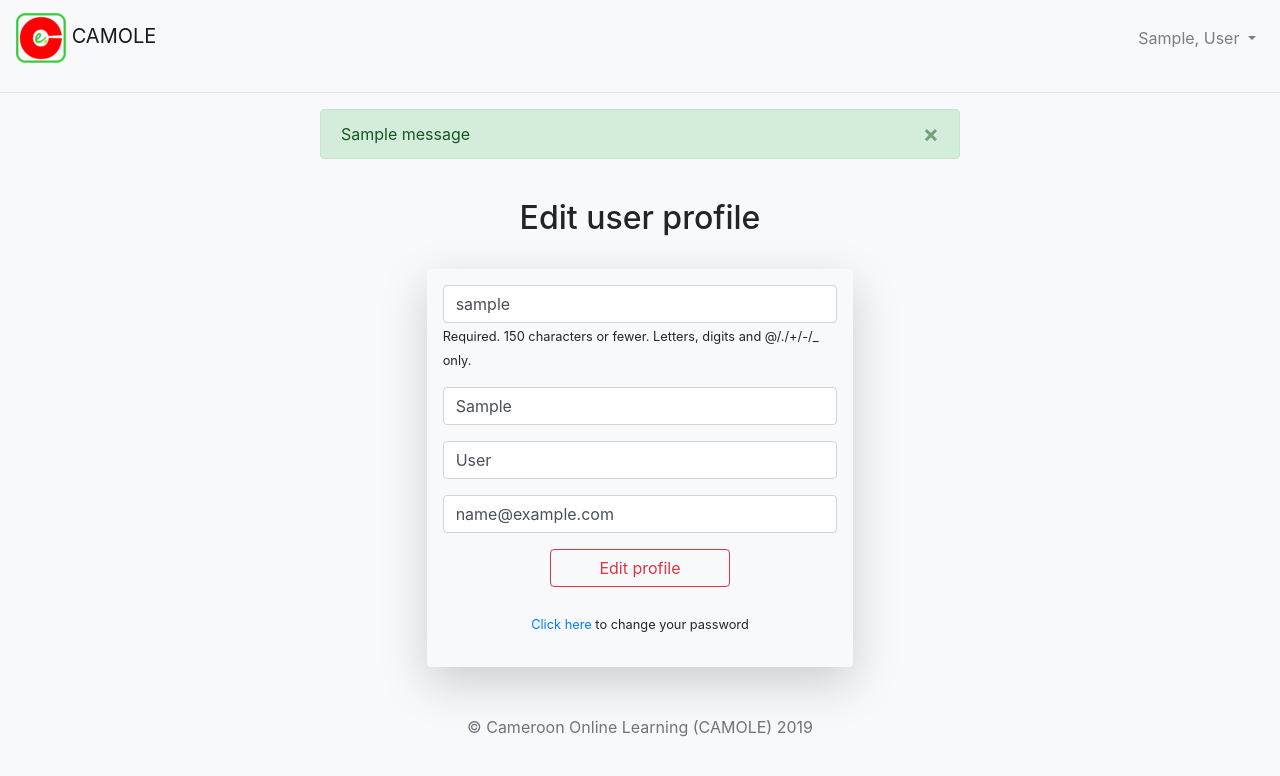
After one commit to b9bogo1/educaproject, a Django app: page /edit_profile/ in a window 1280 px wide. The commit adds this page. Shown: the top 776 px of the page. Run offline with Django 3.2, Linux system fonts and the light colour scheme; a user stored in the database is signed in; tables that the repository leaves empty hold one stand-in row (values such as "Sample post"); one stand-in notice (Sample message) is shown; some libraries are stand-ins or nearby versions.

Commit message:
Pages app Added.

```diff
--- a/educa/urls.py
+++ b/educa/urls.py
@@ -19,8 +19,8 @@ from django.contrib.auth import views as auth_views
 
 urlpatterns = [
     path('', include('pages.urls')),
-    path('accounts/login/', auth_views.LoginView.as_view(), name='login'),
-    path('accounts/logout/', auth_views.LogoutView.as_view(), name='logout'),
-    path('admin/', admin.site.urls),
+    path('accounts/login/', auth_views.LoginView.as_view(), name='log_in'),
+    path('accounts/logout/', auth_views.LogoutView.as_view(), name='log_out'),
+    path('site-administrators/', admin.site.urls),
     path('course/', include('courses.urls')),
 ]
--- /dev/null
+++ b/pages/forms.py
@@ -0,0 +1,69 @@
+from django.contrib.auth.forms import UserCreationForm, UserChangeForm, PasswordChangeForm
+from django.contrib.auth.models import User
+from django import forms
+
+class UserPasswordChange(PasswordChangeForm):
+
+    class Meta:
+        model = User
+        fields = ('old_password', 'new_password1', 'new_password2')
+
+    def __init__(self, *args, **kwargs):
+        super(UserPasswordChange, self).__init__(*args, **kwargs)
+        self.fields['old_password'].widget.attrs.update({'class': 'form-control'})
+        self.fields['old_password'].widget.attrs.update({'placeholder': 'Old password'})
+        self.fields['old_password'].label = ""
+
+        self.fields['new_password1'].widget.attrs.update({'class': 'form-control'})
+        self.fields['new_password1'].widget.attrs.update({'placeholder': 'New password'})
+        self.fields['new_password1'].label = ""
+        self.fields['new_password1'].help_text = "<ul class='small'><li>Your password can't be too similar to your other personal information.</li><li>Your password must contain at least 8 characters.</li><li>Your password can't be a commonly used password.</li><li>Your password can't be entirely numeric.</li></ul>"
+
+        self.fields['new_password2'].widget.attrs.update({'class': 'form-control'})
+        self.fields['new_password2'].widget.attrs.update({'placeholder': 'Confirm new password'})
+        self.fields['new_password2'].label = ""
+
+
+class EditProfileForm(UserChangeForm):
+    email = forms.EmailField(label="", widget=forms.TextInput(attrs={'class': 'form-control', 'placeholder':'Email Address'}))
+    first_name = forms.CharField(label="", max_length=100, widget=forms.TextInput(attrs={'class': 'form-control', 'placeholder':'First Name'}))
+    last_name = forms.CharField(label="", max_length=100, widget=forms.TextInput(attrs={'class': 'form-control', 'placeholder':'Last Name'}))
+    password = forms.CharField(label="", widget=forms.TextInput(attrs={'type': 'hidden'}))
+
+    class Meta:
+        model = User
+        fields = ('username', 'first_name', 'last_name', 'email', 'password')
+
+    def __init__(self, *args, **kwargs):
+        super(EditProfileForm, self).__init__(*args, **kwargs)
+        self.fields['username'].widget.attrs.update({'class': 'form-control'})
+        self.fields['username'].widget.attrs.update({'placeholder': 'Username'})
+        self.fields['username'].label = ""
+        self.fields['username'].help_text = "<small>Required. 150 characters or fewer. Letters, digits and @/./+/-/_ only.</small>"
+
+
+class SignUpForm(UserCreationForm):
+    email = forms.EmailField(label="", widget=forms.TextInput(attrs={'class': 'form-control', 'placeholder':'Email Address'}))
+    first_name = forms.CharField(label="", max_length=100, widget=forms.TextInput(attrs={'class': 'form-control', 'placeholder':'First Name'}))
+    last_name = forms.CharField(label="", max_length=100, widget=forms.TextInput(attrs={'class': 'form-control', 'placeholder':'Last Name'}))
+
+    class Meta:
+        model = User
+        fields = ('username', 'first_name', 'last_name', 'email', 'password1', 'password2',)
+
+    def __init__(self, *args, **kwargs):
+        super(SignUpForm, self).__init__(*args, **kwargs)
+        self.fields['username'].widget.attrs.update({'class': 'form-control'})
+        self.fields['username'].widget.attrs.update({'placeholder': 'Username'})
+        self.fields['username'].label = ""
+        self.fields['username'].help_text = "<small>Required. 150 characters or fewer. Letters, digits and @/./+/-/_ only.</small>"
+
+        self.fields['password1'].widget.attrs.update({'class': 'form-control'})
+        self.fields['password1'].widget.attrs.update({'placeholder': 'Password'})
+        self.fields['password1'].label = ""
+        self.fields['password1'].help_text = "<ul class='small'><li>Your password can't be too similar to your other personal information.</li><li>Your password must contain at least 8 characters.</li><li>Your password can't be a commonly used password.</li><li>Your password can't be entirely numeric.</li></ul>"
+
+        self.fields['password2'].widget.attrs.update({'class': 'form-control'})
+        self.fields['password2'].widget.attrs.update({'placeholder': 'Confirm Password'})
+        self.fields['password2'].label = ""
+        self.fields['password2'].help_text = "<small>Enter the same password as before, for verification.</small>"
--- a/pages/templates/pages/base.html
+++ b/pages/templates/pages/base.html
@@ -16,34 +16,38 @@
     <link rel="stylesheet" href="{% static 'open-iconic/font/css/open-iconic-bootstrap.css' %}">
 </head>
 
-<body>
+<body class="bg-light">
     <header>
-        <nav class="navbar navbar-expand-sm bg-dark navbar-dark">
-            <!-- Brand -->
-            <a class="navbar-brand" href="#">CAMOLE</a>
-
-            <!-- Links -->
-            <ul class="navbar-nav">
-              <li class="nav-item">
-                <a class="nav-link" href="#">Link 1</a>
-              </li>
-              <li class="nav-item">
-                <a class="nav-link" href="#">Link 2</a>
-              </li>
-
-              <!-- Dropdown -->
-              <li class="nav-item dropdown">
-                <a class="nav-link dropdown-toggle" href="#" id="navbardrop" data-toggle="dropdown">
-                  Dropdown link
-                </a>
-                <div class="dropdown-menu">
-                  <a class="dropdown-item" href="#">Link 1</a>
-                  <a class="dropdown-item" href="#">Link 2</a>
-                  <a class="dropdown-item" href="#">Link 3</a>
+        <nav class="navbar navbar-expand-md bg-light navbar-light">
+            <a class="navbar-brand" href="{% url 'home' %}">
+                <img src="{% static 'camole_logo_t_s.png' %}" height=50 width=50 class="d-inline-block alighn-top">
+                CAMOLE
+            </a>
+            <button class="navbar-toggler" type="button" data-toggle="collapse" data-target="#collapsibleNavbar">
+                <span class="navbar-toggler-icon"></span>
+            </button>
+            <div class="collapse navbar-collapse" id="collapsibleNavbar">
+                {% if user.is_authenticated %}
+                <div class="navbar-nav ml-auto">
+                    <div class="nav-item dropdown">
+                        <a class="nav-link dropdown-toggle" href="#" id="navbardrop" data-toggle="dropdown">
+                            {{ user.first_name }}, {{ user.last_name }}
+                        </a>
+                        <div class="dropdown-menu">
+                            <a class="dropdown-item" href="{% url 'edit_profile' %}">Edit profile</a>
+                            <a class="dropdown-item" href="{% url 'change_password' %}">Change password</a>
+                            <div class="dropdown-divider"></div>
+                            <a class="dropdown-item" href="{% url 'logout' %}">Sign out</a>
+                        </div>
+                    </div>
                 </div>
-              </li>
-            </ul>
+                {% else %}
+                <div class="navbar-nav ml-auto">
+                </div>
+                {% endif %}
+            </div>
         </nav>
+        <hr>
     </header>
 
     <div>
--- /dev/null
+++ b/pages/templates/pages/edit_profile.html
@@ -0,0 +1,48 @@
+{% extends 'pages/base.html' %}
+
+{% block content %}
+
+{% if messages %}
+{% for m in messages %}
+<div class="col-md-6 offset-md-3 alert alert-success alert-dismissible fade show" role="alert">
+    {{ m }}
+    <button type="button" class="close" data-dismiss="alert" aria-label="Close">
+        <span aria-hidden="true">&times;</span>
+    </button>
+</div>
+{% endfor %}
+{% endif %}
+<br>
+<h2 class="text-center">Edit user profile</h2>
+<br>
+<div class="col-md-4 offset-md-4 shadow-lg p-3 mb-5 bg-light rounded">
+    <form method="POST" action="{% url 'edit_profile' %}">
+        {% csrf_token %}
+        {% if form.errors %}
+        <div class="alert alert-warning alert-dismissible fade show" role="alert">
+            <button type="button" class="close" data-dismiss="alert" aria-label="Close">
+                <span aria-hidden="true">&times;</span>
+            </button>
+            <p>Your form has errors...</p>
+            <small>
+                {% for field in form %}
+                {% if field.errors %}
+                {{ field.errors }}
+                {% endif %}
+                {% endfor %}
+            </small>
+        </div>
+        {% endif %}
+
+        {{ form.as_p }}
+
+        <div class="col text-center">
+            <input type="submit" value="Edit profile" class="btn btn-outline-danger pl-5 pr-5">
+        </div>
+        <br>
+        <p class="col text-center"><small><a href="{% url 'change_password' %}">Click here</a> to change your password</small></p>
+    </form>
+</div>
+
+
+{% endblock %}
--- a/pages/urls.py
+++ b/pages/urls.py
@@ -3,4 +3,9 @@ from . import views
 
 urlpatterns = [
     path('', views.home, name='home'),
+    path('login/', views.login_user, name='login' ),
+    path('logout/', views.logout_user, name='logout'),
+    path('register/', views.register_user, name='register'),
+    path('edit_profile/', views.edit_profile, name='edit_profile'),
+    path('change_password/', views.change_password, name='change_password'),
 ]
--- a/pages/views.py
+++ b/pages/views.py
@@ -1,4 +1,70 @@
-from django.shortcuts import render
+from django.shortcuts import render, redirect
+from django.contrib.auth import authenticate, login, logout, update_session_auth_hash
+from django.contrib.auth.forms import UserCreationForm, UserChangeForm, PasswordChangeForm
+from django.contrib import messages
+from .forms import SignUpForm, EditProfileForm, UserPasswordChange
 
 def home(request):
-    return render(request, 'pages/home.html')
+    return render(request, 'pages/home.html', {})
+
+
+def login_user(request):
+    if request.method == 'POST':
+        username = request.POST['username']
+        password = request.POST['password']
+        user = authenticate(request, username=username, password=password)
+        if user is not None:
+            login(request, user)
+            messages.success(request, ('You have been Looged In.'))
+            return redirect('home')
+        else:
+            messages.success(request, ('Error Logging In, Please Try Again or contact the course administrator.'))
+            return redirect('login')
+    else:
+        return render(request, 'pages/login.html', {})
+
+
+def logout_user(request):
+    logout(request)
+    messages.success(request, ('You have been Looged Out.'))
+    return render(request, 'pages/login.html', {})
+
+def register_user(request):
+    if request.method == 'POST':
+        form = SignUpForm(request.POST)
+        if form.is_valid():
+            form.save()
+            username = form.cleaned_data['username']
+            password = form.cleaned_data['password1']
+            user = authenticate(username=username, password=password)
+            messages.success(request, ('The user has been created'))
+            return redirect('register')
+    else:
+        form = SignUpForm()
+    context = {'form':form}
+    return render(request, 'pages/register.html', context)
+
+def edit_profile(request):
+    if request.method == 'POST':
+        form = EditProfileForm(request.POST, instance=request.user)
+        if form.is_valid():
+            form.save()
+            messages.success(request, ('Profile Edited'))
+            return redirect('home')
+    else:
+        form = EditProfileForm(instance=request.user)
+    context = {'form':form}
+    return render(request, 'pages/edit_profile.html', context)
+
+def change_password(request):
+    if request.method == 'POST':
+        form = UserPasswordChange(data=request.POST, user=request.user)
+        if form.is_valid():
+            form.save()
+            update_session_auth_hash(request, form.user)
+            messages.success(request, ('Password Edited'))
+            return redirect('home')
+    else:
+        form = UserPasswordChange(user=request.user)
+    context = {'form':form}
+    return render(request, 'pages/change_password.html', context)
```
Also changed, not shown: pages/templates/pages/change_password.html (added, +47 -0 lines), pages/templates/pages/home.html (+11 -0 lines), pages/templates/pages/login.html (added, +77 -0 lines), pages/templates/pages/register.html (added, +49 -0 lines).
